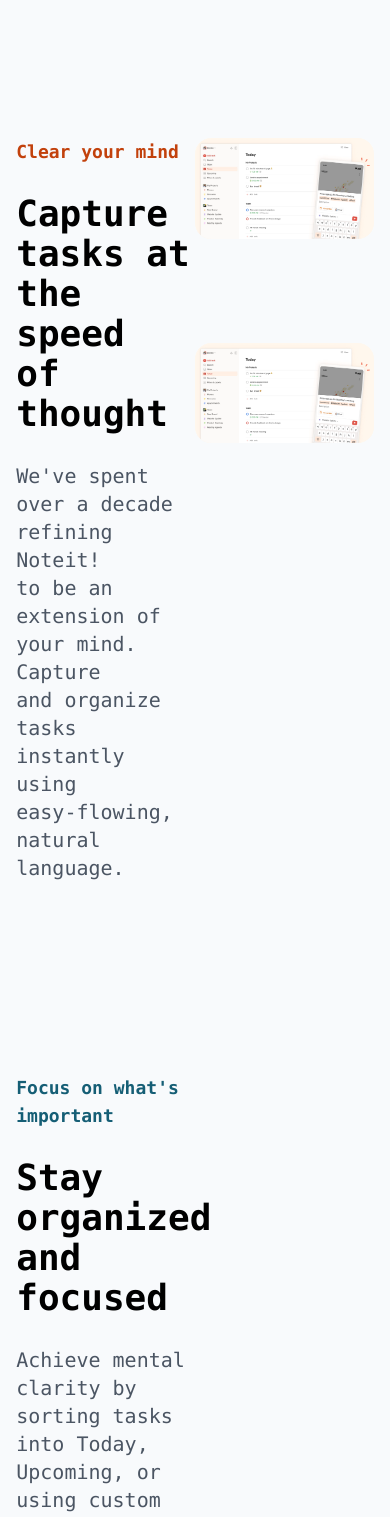
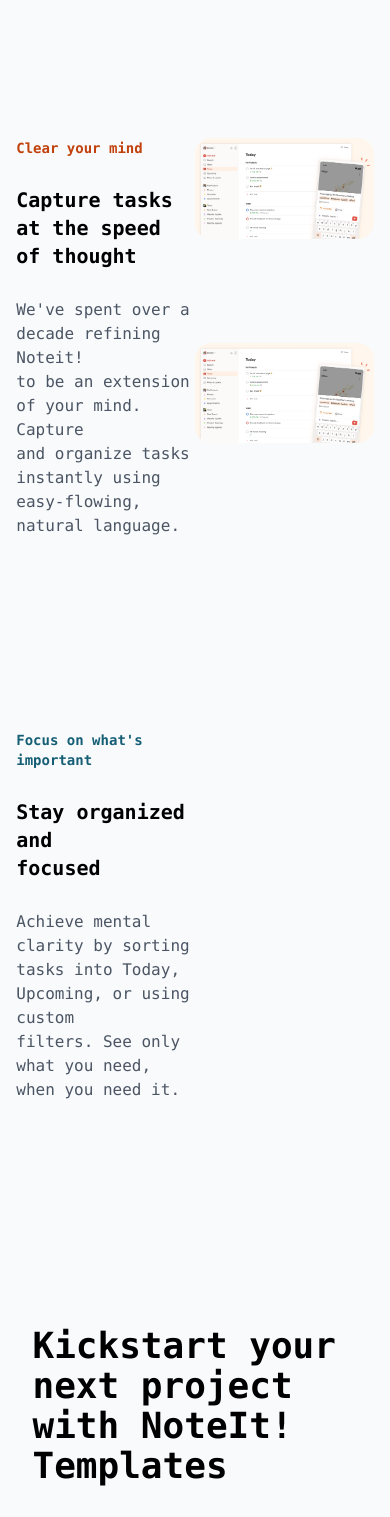
Before and after one commit to Ale-Math/Note-It-fe, a React (Vite) app: page /#/ in a window 390 px wide. Shown: the part 960-2477 px from the top of the page. Built offline with nearby package versions, Linux system fonts and the light colour scheme.

Commit message:
Fixed fonts

```diff
--- a/src/Pages/Landing.tsx
+++ b/src/Pages/Landing.tsx
@@ -59,29 +59,29 @@
         <div className="w-11/12 flex justify-center">
           <div className=" flex-col items-center w-1/2 space-y-48">
             <div className="space-y-7">
-              <p className="text-lg font-bold text-orange-700">
+              <p className="lg:text-lg md:text-md text-sm font-bold text-orange-700">
                 Clear your mind
               </p>
-              <p className="text-4xl font-bold">
-                Capture tasks at the speed<br></br> of thought
+              <p className="lg:text-5xl md:text-3xl text-xl font-bold">
+                Capture tasks at the speed of thought
               </p>
-              <p className="text-xl text-gray-600">
+              <p className="lg:text-xl md:text-lg text-md text-gray-600">
                 We've spent over a decade refining Noteit!<br></br> to be an
                 extension of your mind. Capture<br></br> and organize tasks
                 instantly using<br></br> easy-flowing, natural language.
               </p>
             </div>
             <div className="space-y-7">
-              <p className="text-lg font-bold text-cyan-800 ">
+              <p className="lg:text-lg md:text-md text-sm font-bold text-cyan-800 ">
                 Focus on what's important
               </p>
-              <p className="text-4xl font-bold">
+              <p className="lg:text-5xl md:text-3xl text-xl font-bold">
                 Stay organized and<br></br> focused
               </p>
-              <p className="text-xl text-gray-600">
-                Achieve mental clarity by sorting tasks<br></br> into Today,
-                Upcoming, or using custom<br></br> filters. See only what you
-                need,<br></br> when you need it.
+              <p className="lg:text-xl md:text-lg text-md text-gray-600">
+                Achieve mental clarity by sorting tasks into Today, Upcoming, or
+                using custom<br></br> filters. See only what you need,<br></br>{" "}
+                when you need it.
               </p>
             </div>
           </div>
```
